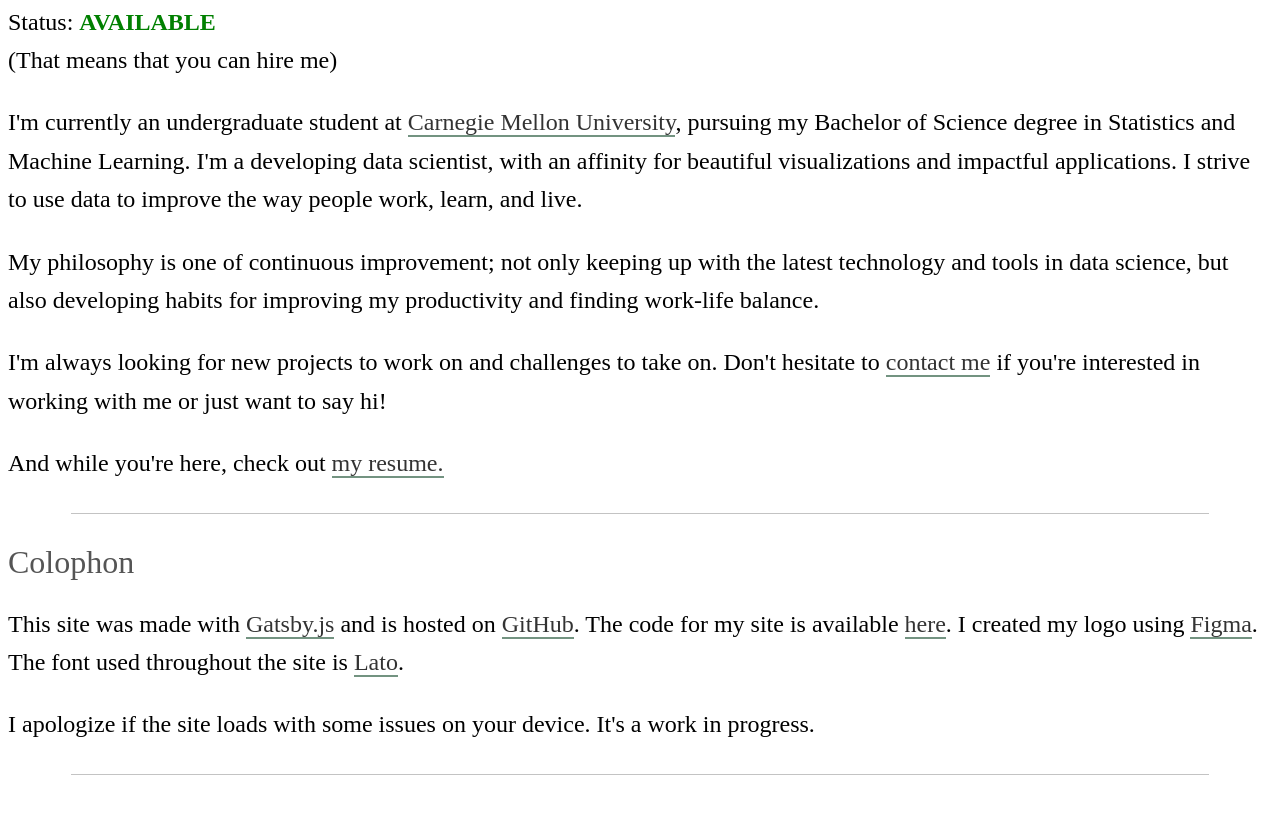
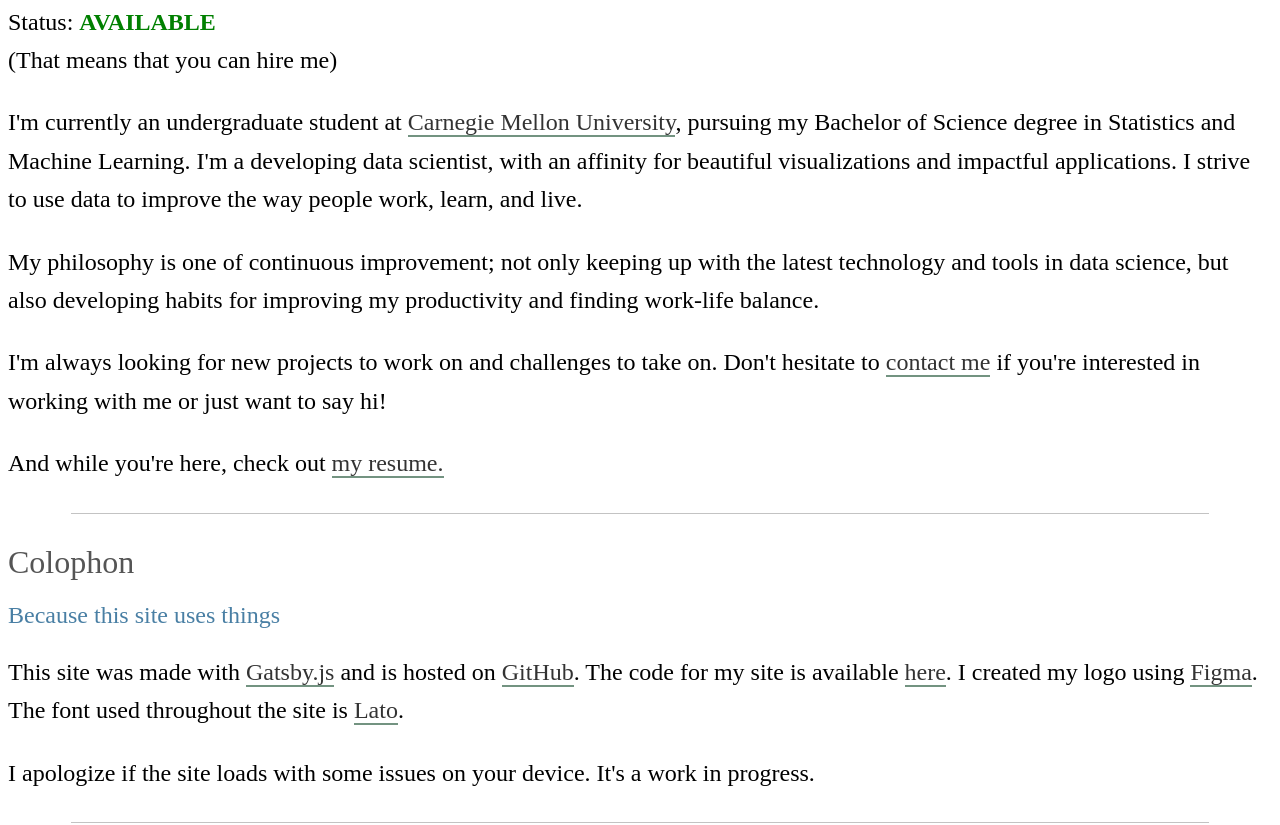
Before and after one commit to reroche/reroche.github.io, a Gatsby site: page /about in a window 1280 px wide. Shown: the part 623-1448 px from the top of the page. Built offline with nearby package versions, Linux system fonts and the light colour scheme; Gatsby itself is replaced by a stand-in of ours.

Commit message:
Added a funny

```diff
--- a/src/pages/about.js
+++ b/src/pages/about.js
@@ -4,24 +4,8 @@ import Link from 'gatsby-link'
 import styled from 'styled-components'
 
 import Separator from '../components/Separator'
-import {
-  MyH1,
-  MyH2,
-  MyH3,
-  MyH4,
-  MyH5,
-  MyP,
-  MyUl,
-} from '../components/StyledTexts'
+import { MyH1, MyH3, MyH4, MyH5, MyP } from '../components/StyledTexts'
 
-const ImgCaption = styled.h5`
-  margin: 20px 0;
-  text-align: center;
-  font-style: italic;
-  font-weight: normal;
-  font-size: 28px;
-  color: #777777;
-`
 const Status = styled.em`
   font-style: initial;
   font-weight: bolder;
@@ -29,7 +13,7 @@ const Status = styled.em`
 `
 
 class About extends Component {
-  render() {
+  render () {
     const { data } = this.props
     return (
       <div>
@@ -38,11 +22,10 @@ class About extends Component {
             width: '35%',
             margin: '0 auto',
             borderRadius: '50%',
-            boxShadow: '0px 0px 5px 5px rgba(0, 0, 0, 0.4)',
+            boxShadow: '0px 0px 5px 5px rgba(0, 0, 0, 0.4)'
           }}
           sizes={data.avatar.sizes}
         />
-        {/* <ImgCaption>This is a picture of me looking serious.</ImgCaption> */}
         <MyH1>About</MyH1>
         <MyH4>
           So you want to learn more about me. Cool. I'll keep it short.
@@ -53,14 +36,12 @@ class About extends Component {
         </MyP>
         <MyP>
           I'm currently an undergraduate student at{' '}
-          <a href="http://cmu.edu">Carnegie Mellon University</a>, pursuing my
+          <a href='http://cmu.edu'>Carnegie Mellon University</a>, pursuing my
           Bachelor of Science degree in Statistics and Machine Learning. I'm a
           developing data scientist, with an affinity for beautiful
           visualizations and impactful applications. I strive to use data to
           improve the way people work, learn, and live.
         </MyP>
-        {/* My goal, as an aspiring
-          data scientist, is to become a Tim Ferris/Nate Silver crossover. */}
         <MyP>
           My philosophy is one of continuous improvement; not only keeping up
           with the latest technology and tools in data science, but also
@@ -69,21 +50,22 @@ class About extends Component {
         </MyP>
         <MyP>
           I'm always looking for new projects to work on and challenges to take
-          on. Don't hesitate to <Link to="/">contact me</Link> if you're
+          on. Don't hesitate to <Link to='/'>contact me</Link> if you're
           interested in working with me or just want to say hi!
         </MyP>
         <MyP>
-          And while you're here, check out <Link to="/resume">my resume.</Link>
+          And while you're here, check out <Link to='/resume'>my resume.</Link>
         </MyP>
         <Separator />
         <MyH3>Colophon</MyH3>
+        <MyH5>Because this site uses things</MyH5>
         <MyP>
           This site was made with{' '}
-          <a href="https://www.gatsbyjs.org">Gatsby.js</a> and is hosted on{' '}
-          <a href="http://www.github.com">GitHub</a>. The code for my site is
+          <a href='https://www.gatsbyjs.org'>Gatsby.js</a> and is hosted on{' '}
+          <a href='http://www.github.com'>GitHub</a>. The code for my site is
           available <a>here</a>. I created my logo using{' '}
-          <a href="http://www.figma.com">Figma</a>. The font used throughout the
-          site is <a href="https://fonts.google.com/specimen/Lato">Lato</a>.
+          <a href='http://www.figma.com'>Figma</a>. The font used throughout the
+          site is <a href='https://fonts.google.com/specimen/Lato'>Lato</a>.
         </MyP>
         <MyP>
           I apologize if the site loads with some issues on your device. It's a
```
